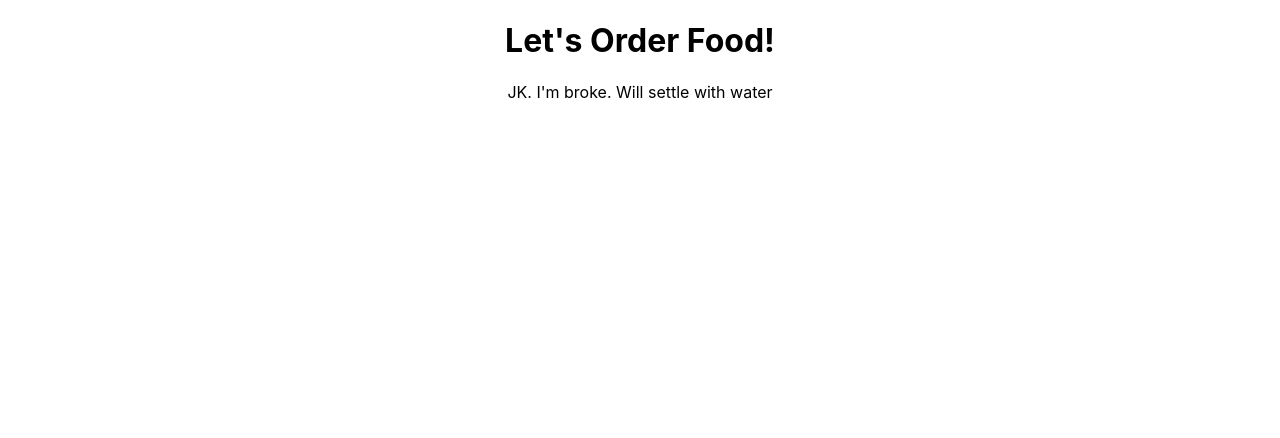
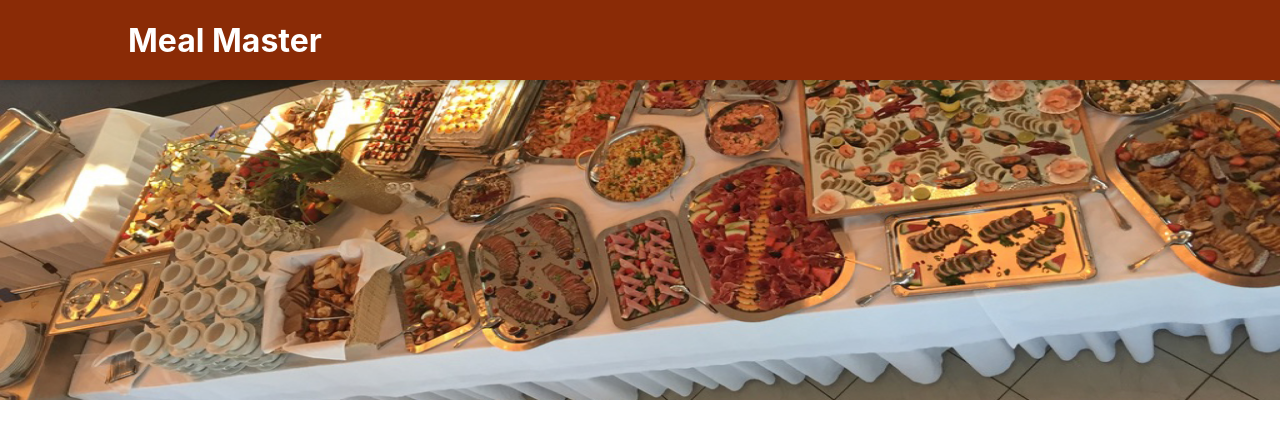
Before and after one commit to kamath7/restaurant-react, a React (Create React App) app: page / in a window 1280 px wide. Shown: the top 438 px of the page. Built offline with nearby package versions, Linux system fonts and the light colour scheme.

Commit message:
Header component added

```diff
--- a/src/App.js
+++ b/src/App.js
@@ -1,12 +1,12 @@
-
+import React from 'react';
+import Header from './components/Layout/Header';
 import './App.css';
 
 function App() {
   return (
-    <div className="App">
-        <h1>Let's Order Food!</h1>
-        <p>JK. I'm broke. Will settle with water</p>
-    </div>
+    <React.Fragment>
+      <Header/>
+    </React.Fragment>
   );
 }
 
--- /dev/null
+++ b/src/components/Layout/Header.js
@@ -0,0 +1,18 @@
+import React from 'react'
+import classes from './Header.module.css'
+import mealsImage from '../../assets/meals.jpg'
+const Header = () => {
+    return (
+        <React.Fragment>
+            <header className={classes.header}>
+                <h1>Meal Master</h1>
+                <button>Your Cart</button>
+            </header>
+            <div>
+                <img src={mealsImage} className={classes['main-image']} alt={"Some dude's table"}/>
+            </div>
+        </React.Fragment>
+    )
+}
+
+export default Header
--- /dev/null
+++ b/src/components/Layout/Header.module.css
@@ -0,0 +1,29 @@
+.header {
+    position: fixed;
+    top: 0;
+    left: 0;
+    width: 100%;
+    height: 5rem;
+    background-color: #8a2b06;
+    color: white;
+    display: flex;
+    justify-content: space-between;
+    align-items: center;
+    padding: 0 10%;
+    box-shadow: 0 2px 8px rgba(0, 0, 0, 0.25);
+    z-index: 10;
+  }
+
+  .main-image {
+    width: 100%;
+    height: 25rem;
+    z-index: 0;
+    overflow: hidden;
+  }
+
+  .main-image img {
+    width: 110%;
+    height: 100%;
+    object-fit: cover;
+    transform: rotateZ(-5deg) translateY(-4rem) translateX(-1rem);
+  }
```
Also changed, not shown: src/assets/meals.jpg (added).
